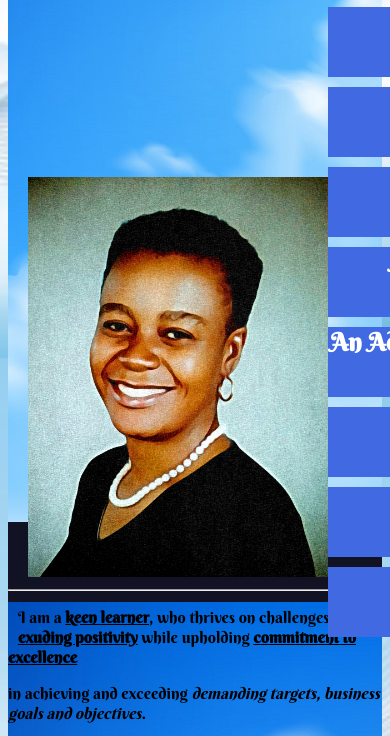
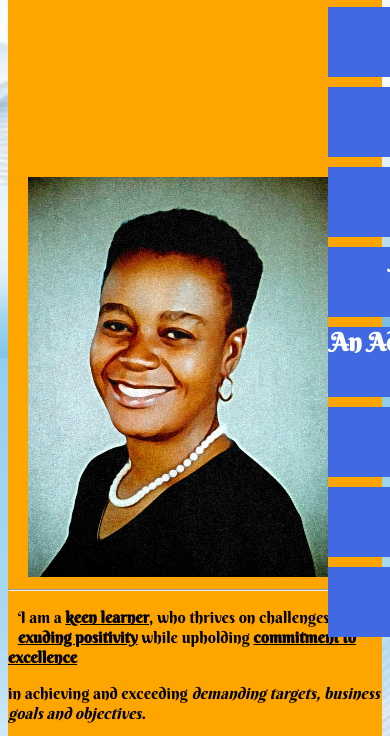
Before and after one commit to Felicity-lab/felicity-lab.github.io, a plain HTML site: page About Me.html in a window 390 px wide. Shown: the part 486-1222 px from the top of the page. Drawn offline with Linux system fonts and the light colour scheme.

Commit message:
changed background for tablets

```diff
--- a/About-MeStyles.css
+++ b/About-MeStyles.css
@@ -156,7 +156,7 @@ float: left;
     /* Medium devices (tablets, 768px and up)*/
     @media (max-width: 768px) {
       body {
-          background-image: url("Images/sun-Aspiration2.jpg");
+        background-color: clear;
       }
     }
 
--- a/Get-in-touchStyles.css
+++ b/Get-in-touchStyles.css
@@ -123,7 +123,7 @@ footer {
 /* Medium devices (tablets, 768px and up)*/
 @media (max-width: 768px) {
   body {
-      background-image: url("Images/sun-Aspiration2.jpg");
+    background-color: clear;
   }
 }
 
--- a/PortfolioProjectstyles.css
+++ b/PortfolioProjectstyles.css
@@ -153,7 +153,7 @@ footer {
 /* Medium devices (tablets, 768px and up)*/
 @media (max-width: 768px) {
   body {
-      background-image: url("Images/sun-Aspiration2.jpg");
+    background-color: clear;
   }
 }
 
```
